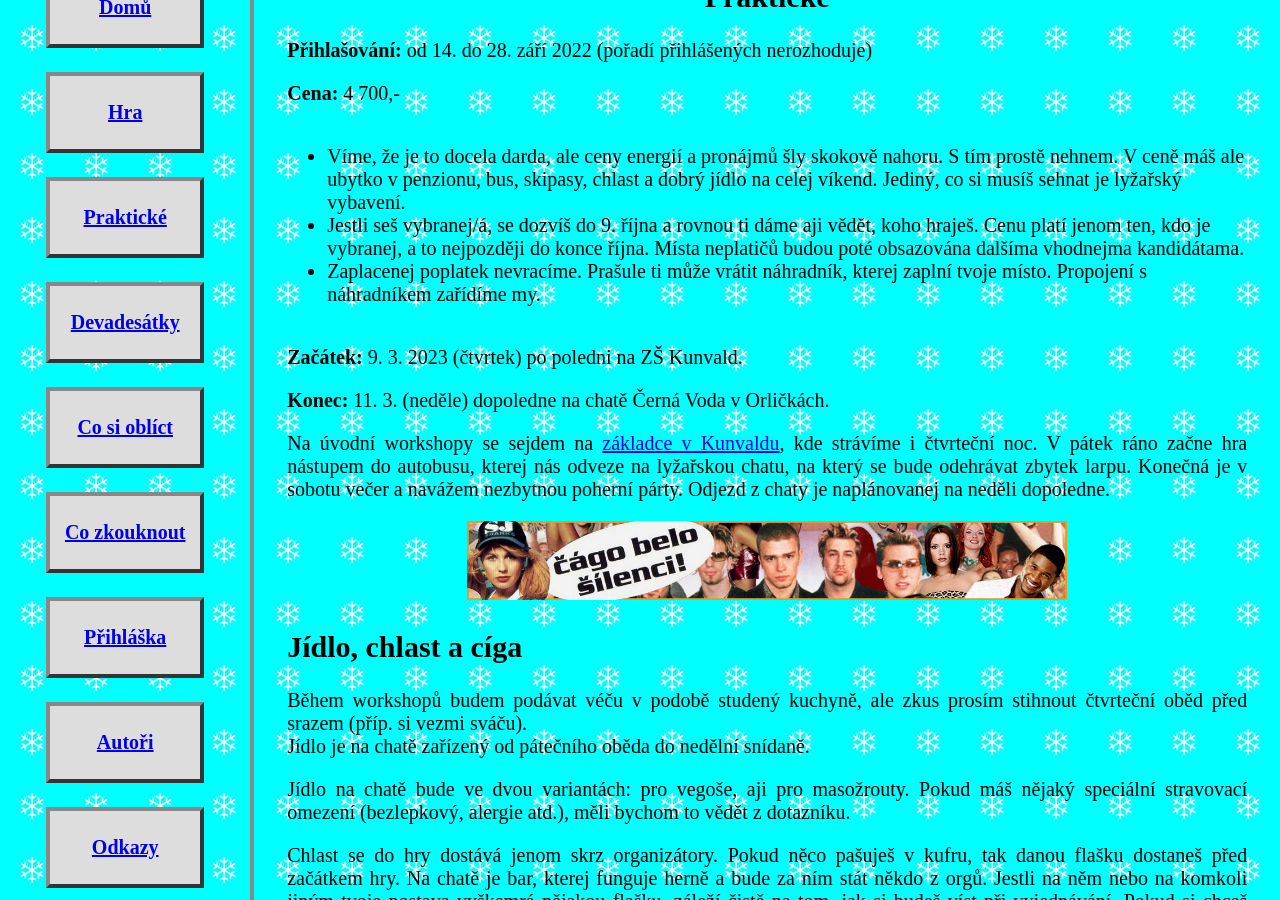
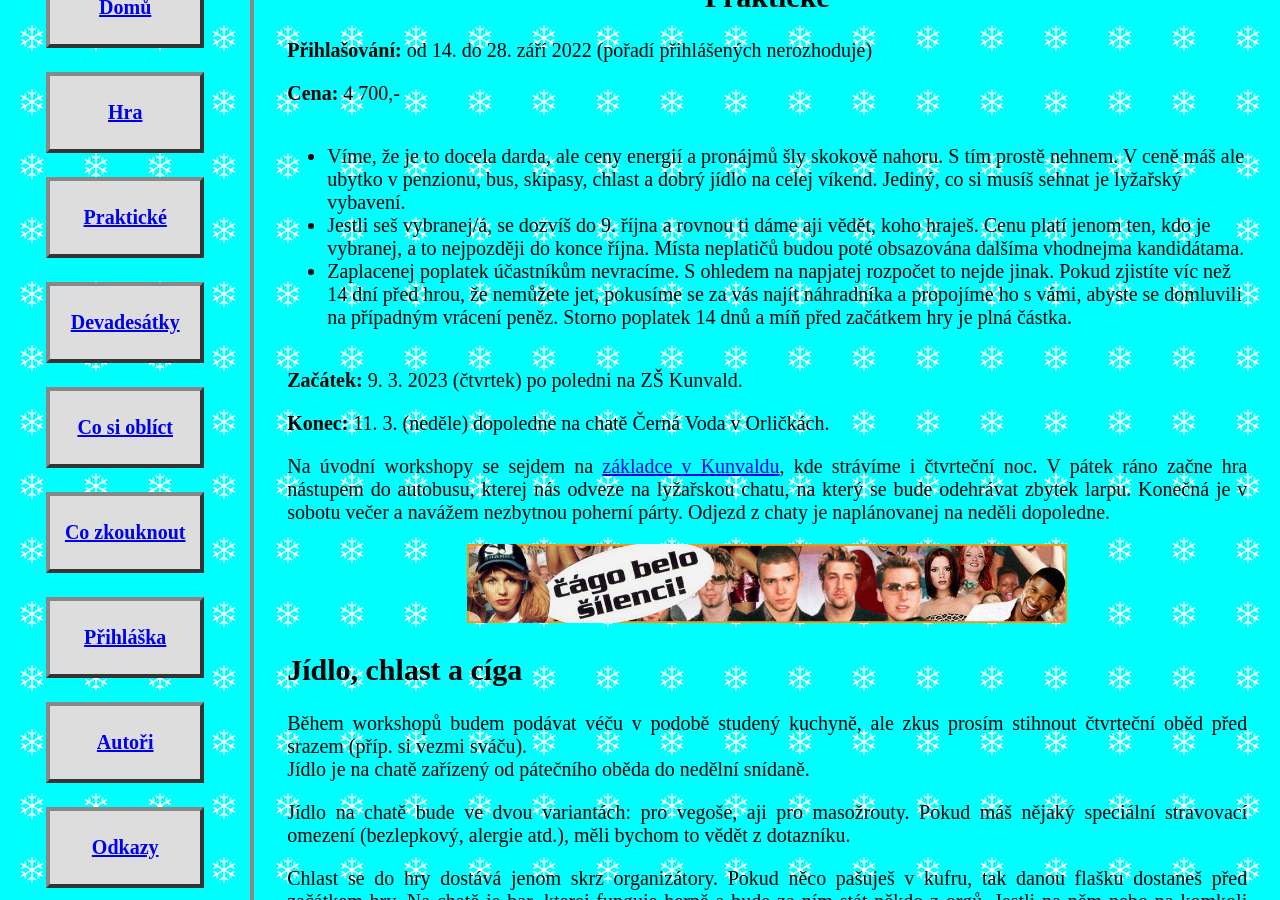
Before and after one commit to mhavelka/lyzak, a Jekyll site: the page built from pages/prakticke.md, in a window 1280 px wide and 900 px high, scrolled down 314 px. Built offline with Jekyll 4.4.1, drawn with Linux system fonts in a browser that asks for light colours; our own code applies the rules of GitHub Pages for plain Markdown files.

Commit message:
úprava storno poplatku

```diff
--- a/pages/prakticke.md
+++ b/pages/prakticke.md
@@ -11,7 +11,7 @@ align: justify
 **Cena:** 4 700,-
 * Víme, že je to docela darda, ale ceny energií a pronájmů šly skokově nahoru. S tím prostě nehnem. V ceně máš ale ubytko v penzionu, bus, skipasy, chlast a dobrý jídlo na celej víkend. Jediný, co si musíš sehnat je lyžařský vybavení.
 * Jestli seš vybranej/á, se dozvíš do 9. října a rovnou ti dáme aji vědět, koho hraješ. Cenu platí jenom ten, kdo je vybranej, a to nejpozději do konce října. Místa neplatičů budou poté obsazována dalšíma vhodnejma kandidátama.
-* Zaplacenej poplatek nevracíme. Prašule ti může vrátit náhradník, kterej zaplní tvoje místo. Propojení s náhradníkem zařídíme my.
+* Zaplacenej poplatek účastníkům nevracíme. S ohledem na napjatej rozpočet to nejde jinak. Pokud zjistíte víc než 14 dní před hrou, že nemůžete jet, pokusíme se za vás najít náhradníka a propojíme ho s vámi, abyste se domluvili na případným vrácení peněz. Storno poplatek 14 dnů a míň před začátkem hry je plná částka.
 
 **Začátek:** 9. 3. 2023 (čtvrtek) po poledni na ZŠ Kunvald.
 
```
